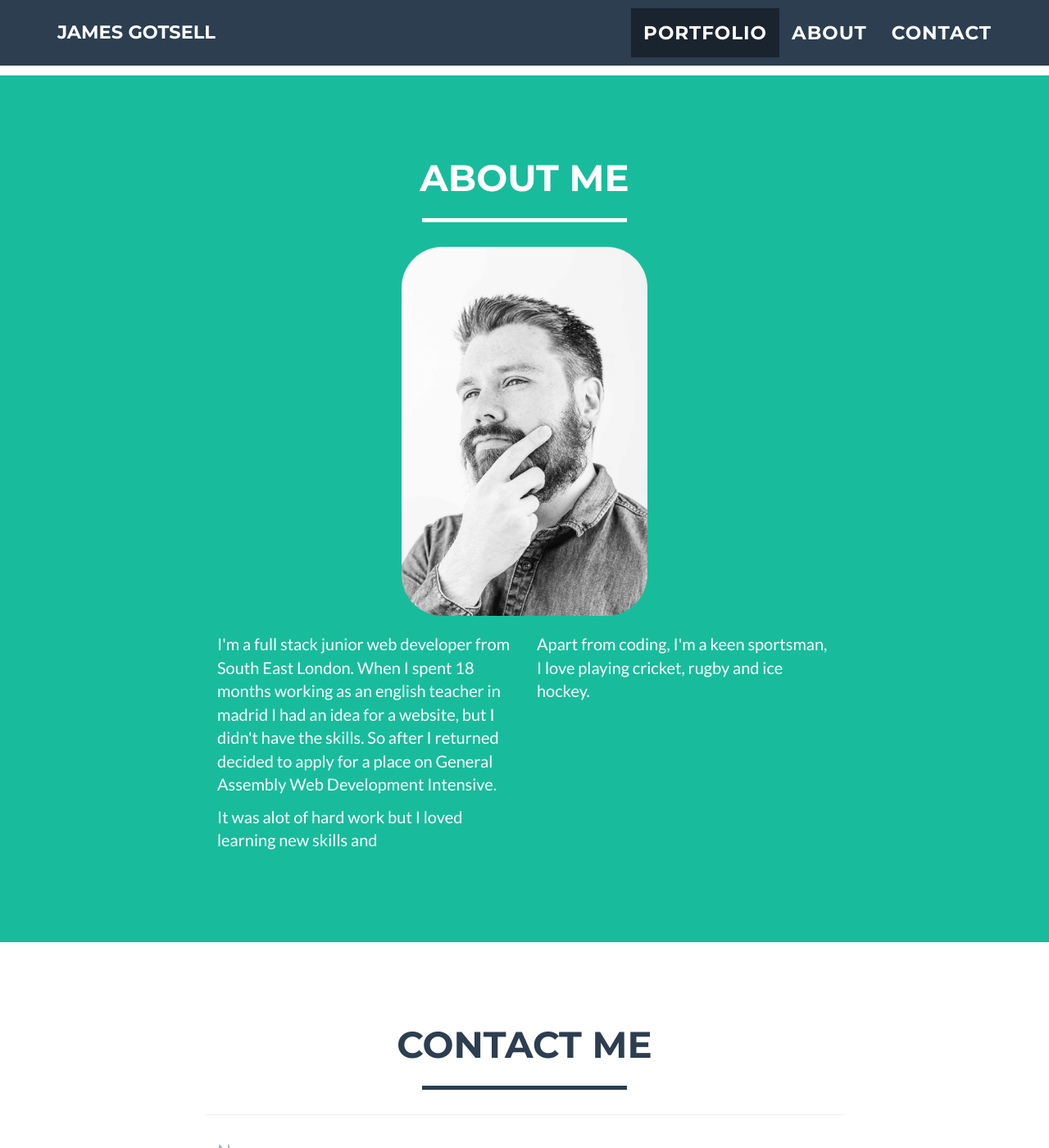
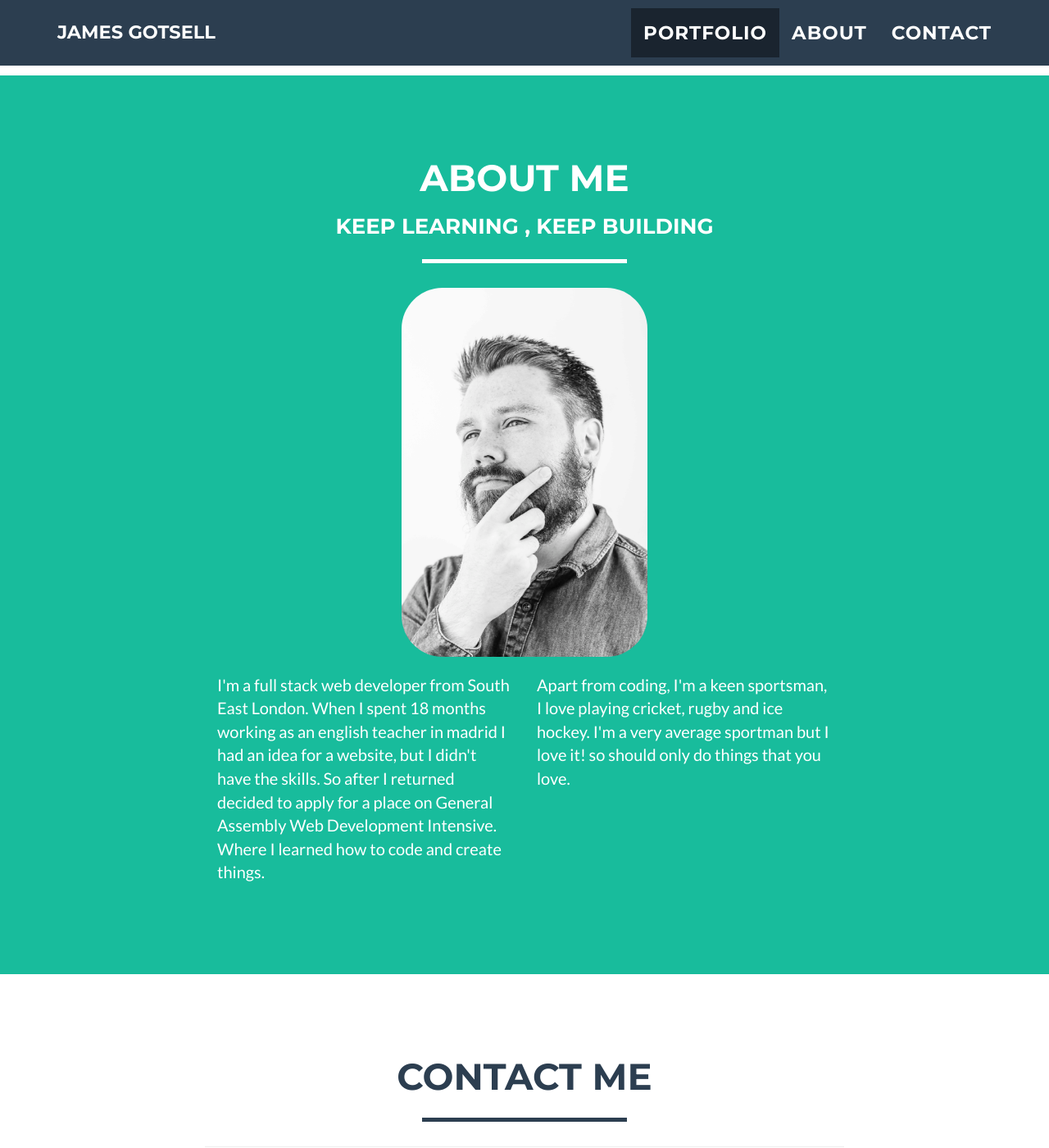
Before and after one commit to JamesGotsell/JamesGotsell.github.io, a Jekyll site: the page built from index.html, in a window 1280 px wide and 1400 px high, scrolled down 1220 px. Shown: the whole window at 82% size. Built offline with Jekyll 4.4.1, drawn with Linux system fonts in a browser that asks for light colours; the list of posts is cut into pages by our own code.

Commit message:
added information to the about section

```diff
--- a/_includes/about.html
+++ b/_includes/about.html
@@ -4,6 +4,7 @@
             <div class="row">
                 <div class="col-lg-12 text-center">
                     <h2>About Me</h2>
+                    <h3>Keep Learning , Keep Building</h3>
                     <hr class="star-light">
                 <img class="img-responsive2" src="img/profile_picture2.jpg">
                 </div>
@@ -11,12 +12,11 @@
             <div class="row">
                 <div class="col-lg-4 col-lg-offset-2">
 
-                    <p>I'm a full stack junior web developer from South East London. When I spent 18 months working as an english teacher in madrid I had an idea for a website, but I didn't have the skills. So after I returned decided to apply for a place on General Assembly Web Development Intensive. </p>
+                    <p>I'm a full stack  web developer from South East London. When I spent 18 months working as an english teacher in madrid I had an idea for a website, but I didn't have the skills. So after I returned decided to apply for a place on General Assembly Web Development Intensive. Where I learned how to code and create things.</p>
 
-                    <p>It was alot of hard work but I loved learning new skills and </p>
                 </div>
                 <div class="col-lg-4">
-                    <p>Apart from coding, I'm a keen sportsman, I love playing cricket, rugby and ice hockey.
+                    <p>Apart from coding, I'm a keen sportsman, I love playing cricket, rugby and ice hockey. I'm a very average sportman but I love it! so should only do things that you love.
                     </p>
                 </div>
             </div>
```
